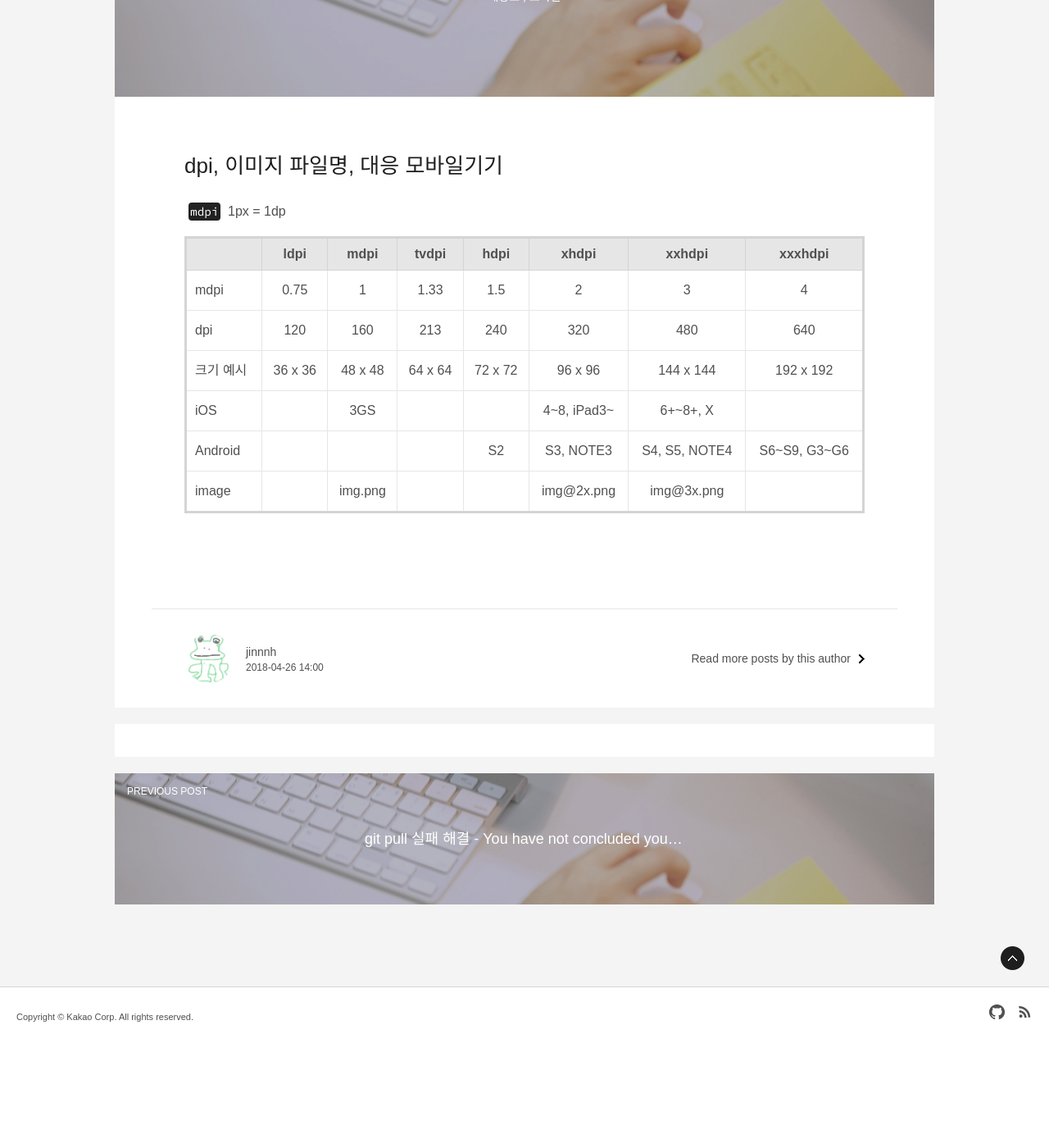
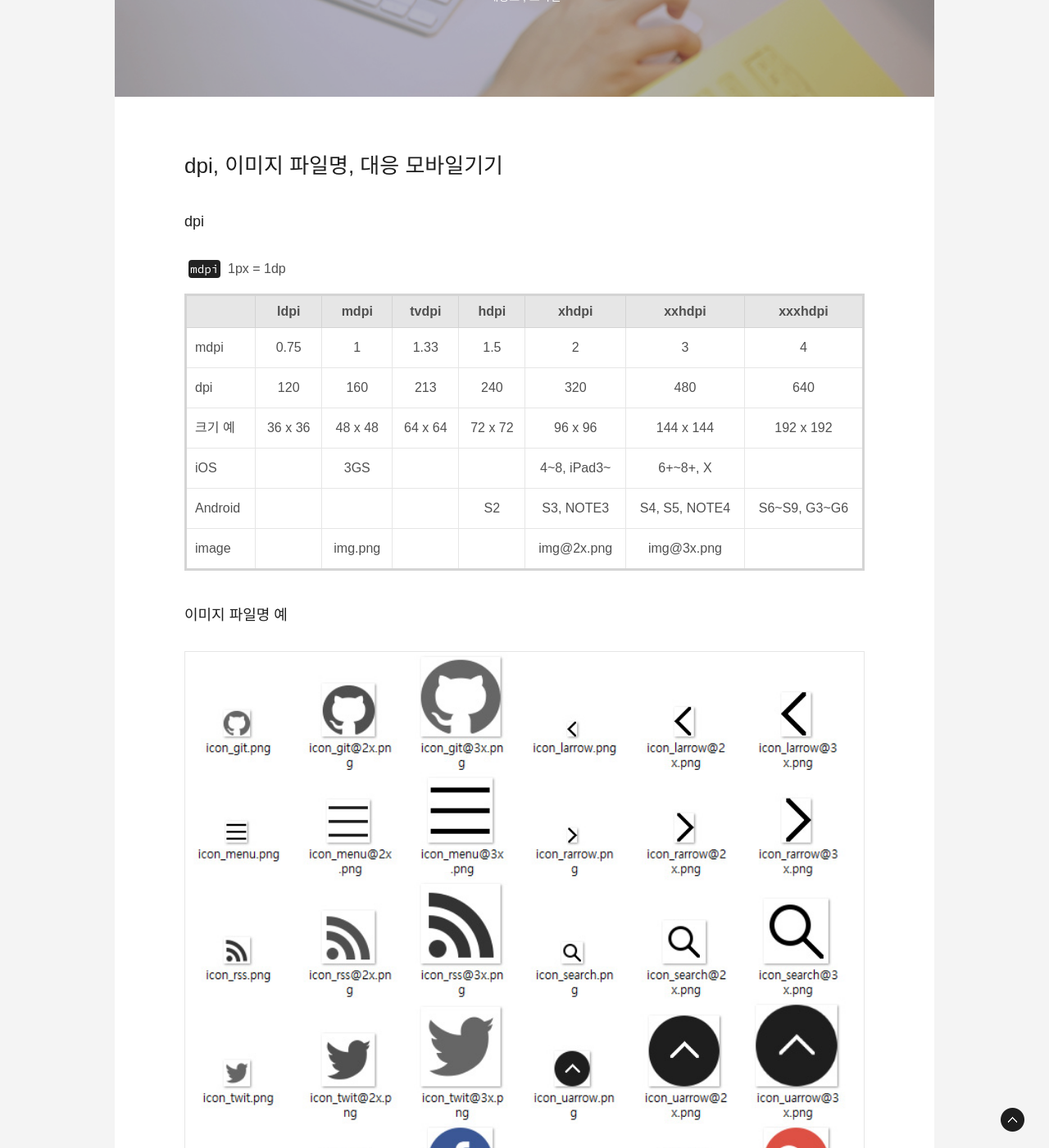
Before and after one commit to gutmate/gutmate.github.com, a Jekyll site: the page built from _posts/2018-04-26-mdpi-reference-density.md, in a window 1280 px wide and 1400 px high, scrolled down 319 px. Shown: the whole window at 82% size. Built offline with Jekyll 4.4.1, drawn with Linux system fonts in a browser that asks for light colours; some web fonts are replaced; comment, search, counter and statistics services are not loaded; before the commit the page ends 1622 px from its top, so only the background shows below that.

Commit message:
Update mdpi

```diff
--- a/_posts/2018-04-26-mdpi-reference-density.md
+++ b/_posts/2018-04-26-mdpi-reference-density.md
@@ -10,13 +10,19 @@ tags:
 
 # dpi, 이미지 파일명, 대응 모바일기기
 
+### dpi
+
 `mdpi` 1px = 1dp
 
 |  | ldpi | mdpi | tvdpi | hdpi | xhdpi | xxhdpi | xxxhdpi |
 |-|:-:|:-:|:-:|:-:|:-:|:-:|:-:|
 | mdpi | 0.75 | 1 | 1.33 | 1.5 | 2 | 3 | 4 |
 | dpi | 120 | 160 | 213 | 240 | 320 | 480 | 640 |
-| 크기 예시 | 36 x 36 | 48 x 48 | 64 x 64 | 72 x 72 | 96 x 96 | 144 x 144 | 192 x 192 |
+| 크기 예 | 36 x 36 | 48 x 48 | 64 x 64 | 72 x 72 | 96 x 96 | 144 x 144 | 192 x 192 |
 | iOS | | 3GS | | | 4~8, iPad3~ | 6+~8+, X | |
 | Android | | | | S2 | S3, NOTE3 | S4, S5, NOTE4 | S6~S9, G3~G6 |
 | image | | img.png | | | img@2x.png | img@3x.png | |
+
+### 이미지 파일명 예
+
+![이미지 파일명 예](/files/dpi_image_exmaple.jpg)
```
Also changed, not shown: files/dpi_image_exmaple.jpg (added).
